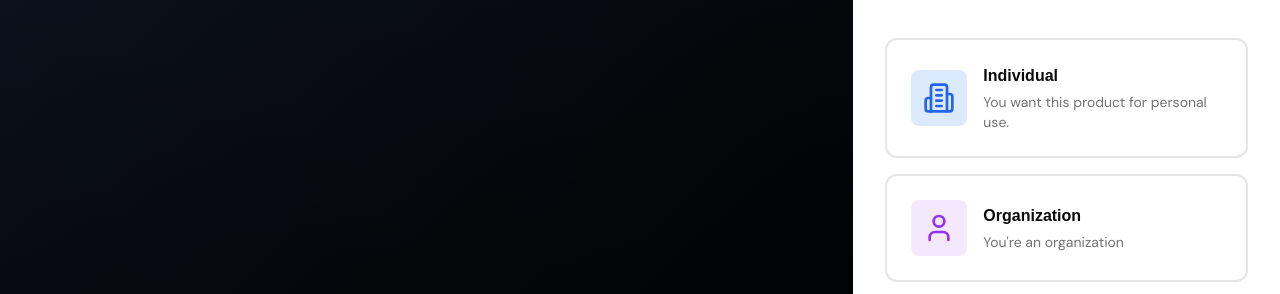
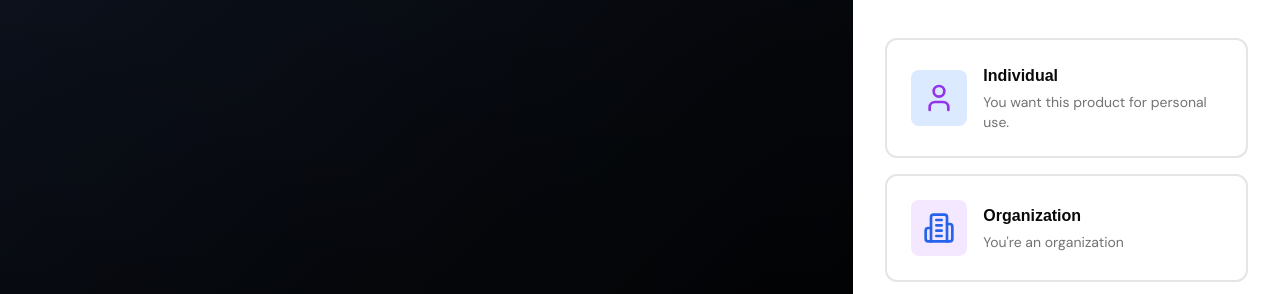
Before and after one commit to RealistKilla/brandcraft-web, a Next.js app: page /auth/signup in a window 1280 px wide. Shown: the part 326-620 px from the top of the page. Built offline with nearby package versions, Linux system fonts and the light colour scheme; a web font is replaced by a local one.

Commit message:
Updated sign-up-flow.tsx

```diff
--- a/components/forms/sign-up-flow.tsx
+++ b/components/forms/sign-up-flow.tsx
@@ -149,8 +149,8 @@ export function SignUpFlow() {
                             }`}
                           >
                             <div className="flex items-center space-x-4">
-                              <div className="p-3 rounded-lg bg-blue-100 dark:bg-blue-900/20">
-                                <Building2 className="h-8 w-8 text-blue-600 dark:text-blue-400" />
+                              <div className="p-3 rounded-lg bg-blue-100 dark:bg-blue-900/20"> <User className="h-8 w-8 text-purple-600 dark:text-purple-400" />
+
                               </div>
                               <div className="flex-1">
                                 <h3 className="font-semibold">Individual</h3>
@@ -172,7 +172,7 @@ export function SignUpFlow() {
                           >
                             <div className="flex items-center space-x-4">
                               <div className="p-3 rounded-lg bg-purple-100 dark:bg-purple-900/20">
-                                <User className="h-8 w-8 text-purple-600 dark:text-purple-400" />
+                                <Building2 className="h-8 w-8 text-blue-600 dark:text-blue-400" />
                               </div>
                               <div className="flex-1">
                                 <h3 className="font-semibold">Organization</h3>
```
